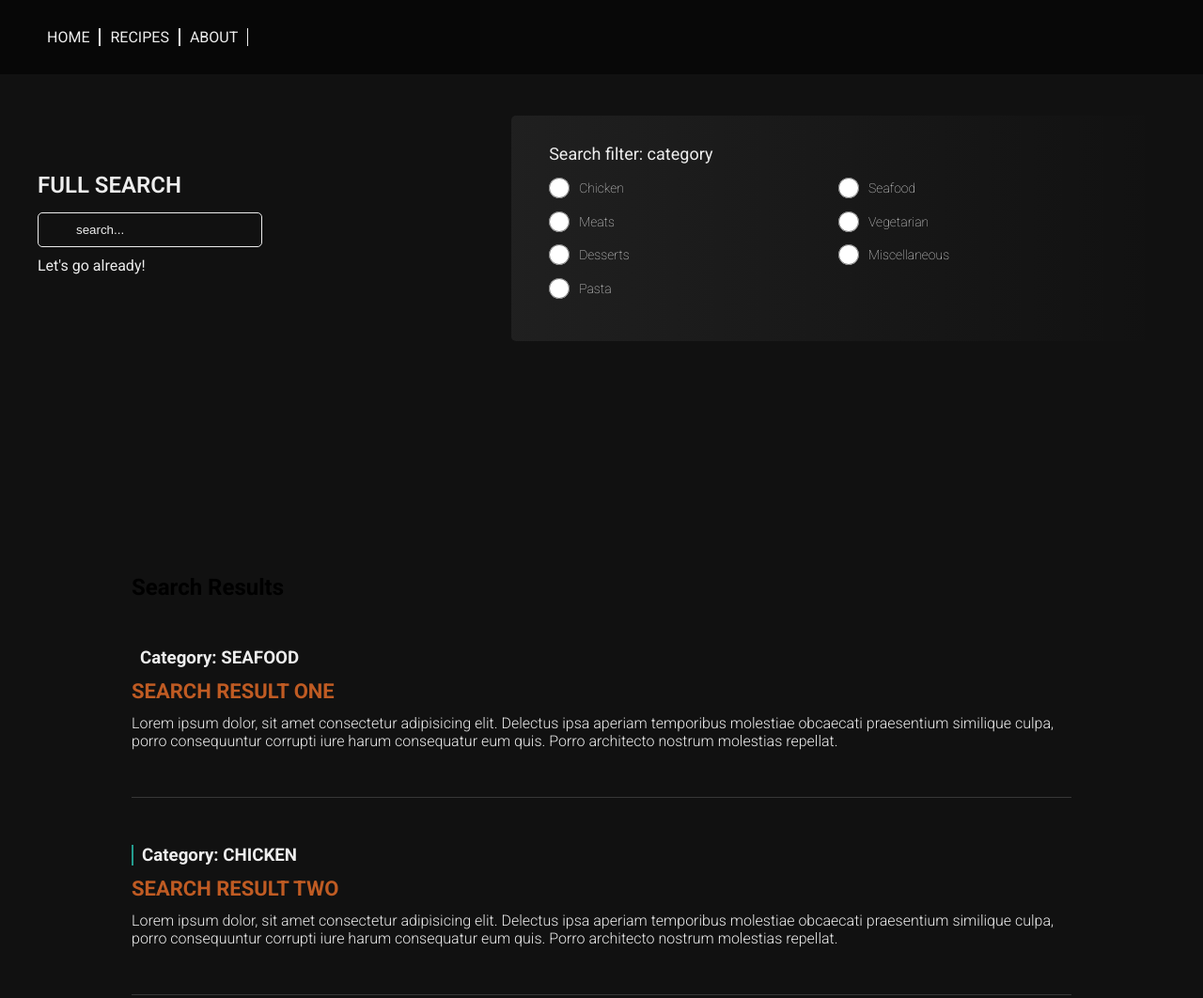
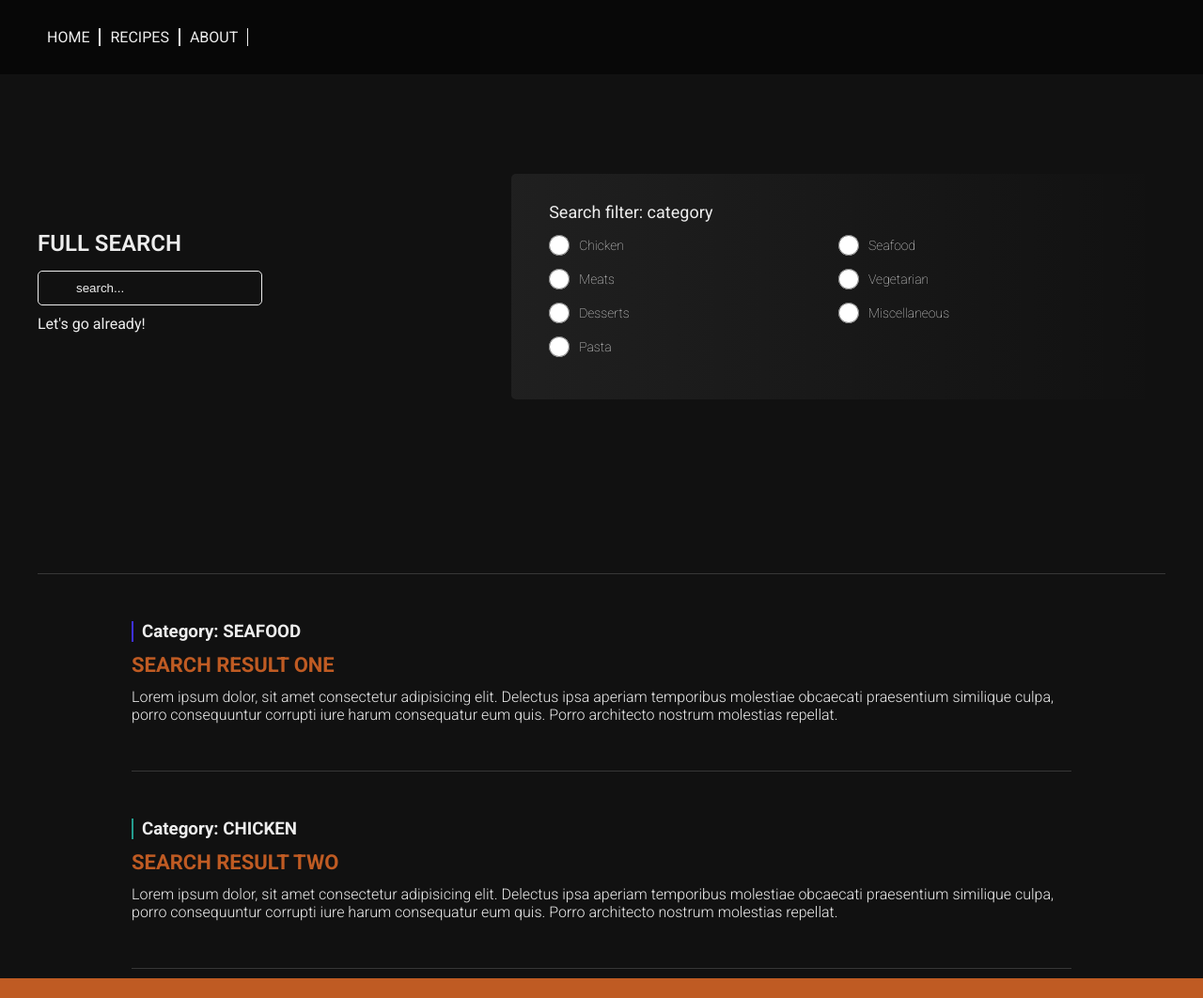
Before and after one commit to Helenaramirezripa/recipe-page-mandatory, a plain HTML site: page search-page.html in a window 1280 px wide. Shown: the top 1062 px of the page at 94% size. Drawn offline with Linux system fonts and the light colour scheme.

Commit message:
about page finished

```diff
--- a/css/main.css
+++ b/css/main.css
@@ -598,6 +598,15 @@
 }
 
 /*----------------------------- ABOUT PAGE STARTS -----------------------------*/
+.hero-container{
+    display: grid;
+    grid-template-columns: repeat(12, 1fr);
+    grid-template-rows: auto auto;
+    gap: var(--grid-gap);
+    width: var(--widht-12col);
+    height: 100%;
+}
+
 .hero-searchpage{
     background-color: var(--background-color-dark-bg);
     min-height: 600px;
@@ -704,7 +713,7 @@
     margin: 0 auto;
     display: grid;
     grid-template-columns: repeat(12, 1fr);
-    border-top: 1px solid var(--background-color-dark-bg);
+    border-top: 1px solid var(--color-black);
 }
 
 .serp-container {
--- a/search-page.html
+++ b/search-page.html
@@ -72,11 +72,10 @@
 
     <div class="serp"div>
       <div class="serp-container">
-        <h2>Search Results</h2>
           <!--result based on a search start-->
           <!--Seafood-->
         <div class="serp-item">
-          <h3>Category: <span data-category="seafood" >SEAFOOD</span></h3>
+          <h3 data-category="seafood">Category: <span data-category="seafood" >SEAFOOD</span></h3>
           <h2>Search result one</h2>
           <p>Lorem ipsum dolor, sit amet consectetur adipisicing elit. Delectus ipsa aperiam temporibus molestiae obcaecati praesentium similique culpa, porro consequuntur corrupti iure harum consequatur eum quis. Porro architecto nostrum molestias repellat.</p>
         </div>
```
Also changed, not shown: recipes.html (+1 -1 lines).
